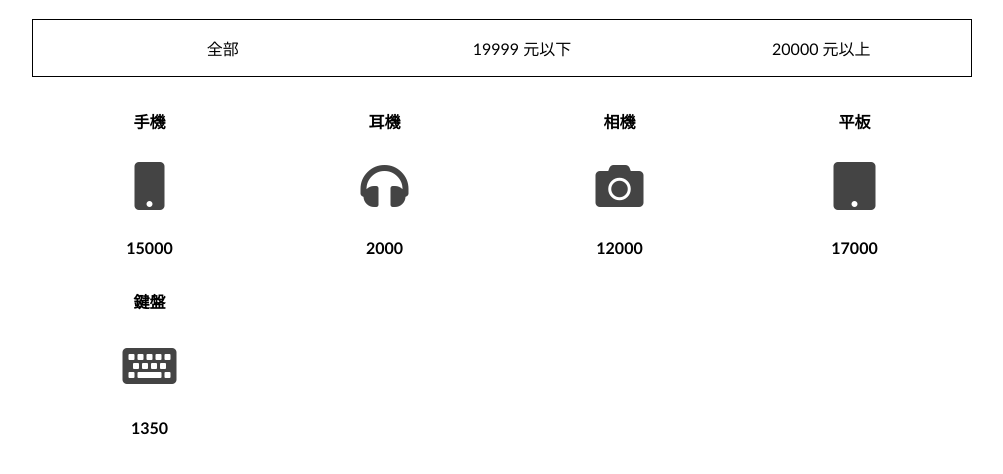
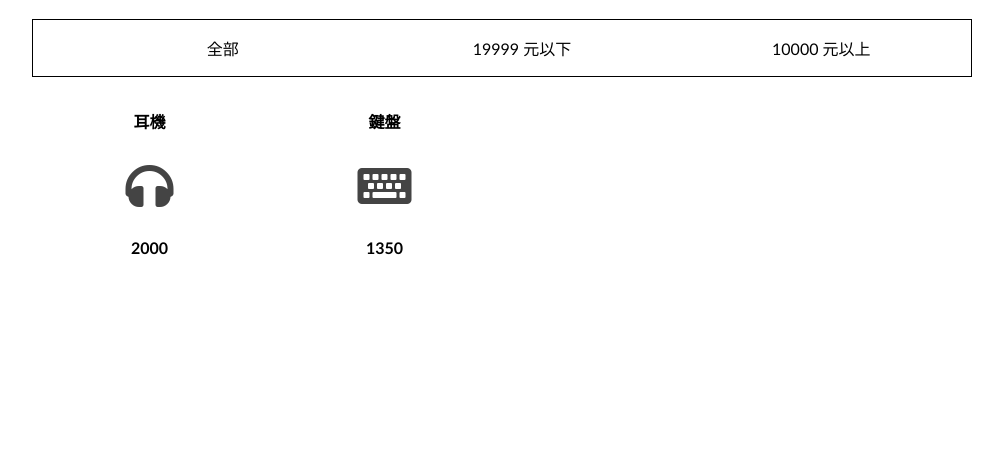
Before and after one commit to chutienyuan/20201129_test, a plain HTML site: page index.html in a window 1280 px wide. Both pictures are taken after a click on the item "19999 元以下". Shown: the part 70-544 px from the top of the page, without its empty margins (138-1141 px from the left). Drawn offline with Linux system fonts and the light colour scheme.

Commit message:
secondchange

```diff
--- a/index.html
+++ b/index.html
@@ -1,11 +1,13 @@
 <!DOCTYPE html>
 <html>
+
 <head>
     <meta http-equiv="Content-Type" content="text/html; charset=utf-8" />
     <title>飛肯設計學苑</title>
     <link rel="stylesheet" href="style.css">
     <link rel="stylesheet" href="https://use.fontawesome.com/releases/v5.7.2/css/all.css">
 </head>
+
 <body>
 
     <div id="store">
@@ -14,7 +16,7 @@
             <ul>
                 <li id="all">全部</li>
                 <li id="cheap">19999 元以下</li>
-                <li id="notCheap">20000 元以上</li>
+                <li id="notCheap">10000 元以上</li>
             </ul>
         </navigation>
 
@@ -25,4 +27,5 @@
 
 </body>
 <script src="script.js"></script>
+
 </html>
--- a/script.js
+++ b/script.js
@@ -24,7 +24,7 @@ const drawItems = (itemList) => {
 
 const doCheap = () => {
     const newItems = items.filter((value) => {
-		return value.price < 20000;
+        return value.price < 10000;
     });
 
     drawItems(newItems);
@@ -32,7 +32,7 @@ const doCheap = () => {
 
 const doNotCheap = () => {
     const newItems = items.filter((value) => {
-		return value.price >= 20000;
+        return value.price >= 10000;
     });
 
     drawItems(newItems);
```
Lines whose indentation alone changed are shown as unchanged.
